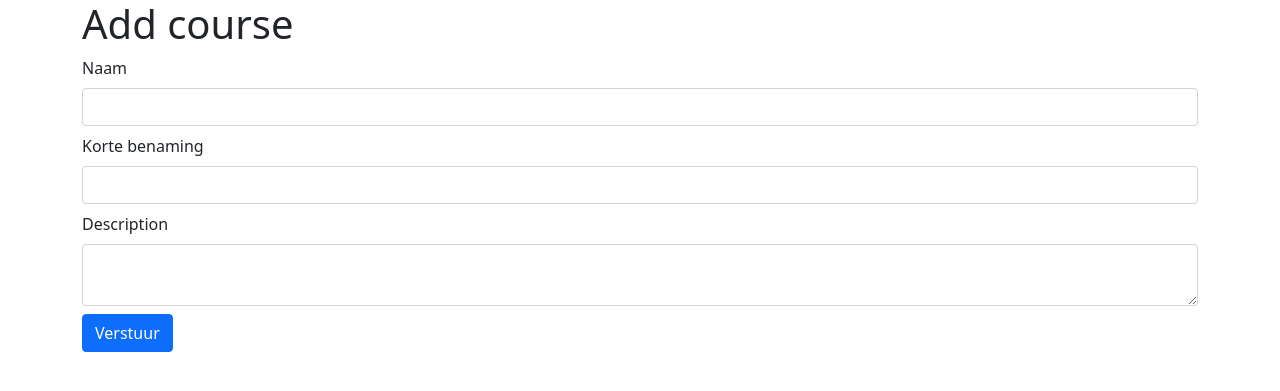
After one commit to pgmgent/datamanagment_2022_23, a PHP site: page /pgm.gent/add_course.php in a window 1280 px wide. The commit adds this page. Shown: the top 391 px of the page. Run offline with PHP 8.4, Linux system fonts and the light colour scheme.

Commit message:
add form

```diff
--- /dev/null
+++ b/week02/pgm.gent/add_course.php
@@ -0,0 +1,46 @@
+<?php
+
+include 'libs/db.php';
+
+if(isset($_POST['name'])) {
+    $sql = 'INSERT INTO courses (name, name_short, description) VALUES (:name, :name_short, :description);';
+    $pdostmnt = $db->prepare($sql);
+    $pdostmnt->execute([
+        ':name' => $_POST['name'],
+        ':name_short' => $_POST['name_short'] ?? '',
+        ':description' => $_POST['description'] ?? ''
+    ]);
+}
+
+?><!DOCTYPE html>
+<html lang="en">
+<head>
+    <meta charset="UTF-8">
+    <meta http-equiv="X-UA-Compatible" content="IE=edge">
+    <meta name="viewport" content="width=device-width, initial-scale=1.0">
+    <title>Add course</title>
+    <link href="https://cdn.jsdelivr.net/npm/bootstrap@5.0.2/dist/css/bootstrap.min.css" rel="stylesheet" integrity="sha384-EVSTQN3/azprG1Anm3QDgpJLIm9Nao0Yz1ztcQTwFspd3yD65VohhpuuCOmLASjC" crossorigin="anonymous">
+</head>
+<body>
+<div class="container">
+    <h1>Add course</h1>
+    <form method="POST">
+        <div class="mb-2">
+            <label for="name" class="form-label">Naam</label>
+            <input class="form-control" type="text" name="name" id="name" required>
+        </div>
+        <div class="mb-2">
+            <label for="name_short" class="form-label">Korte benaming</label>
+            <input class="form-control" type="text" name="name_short" id="name_short">
+        </div>
+        <div class="mb-2">
+            <label for="description" class="form-label">Description</label>
+            <textarea class="form-control" name="description" id="description"></textarea>
+        </div>
+        <button class="btn btn-primary" type="submit">Verstuur</button>
+    </form>
+</div>
+
+<script src="https://cdn.jsdelivr.net/npm/bootstrap@5.0.2/dist/js/bootstrap.bundle.min.js" integrity="sha384-MrcW6ZMFYlzcLA8Nl+NtUVF0sA7MsXsP1UyJoMp4YLEuNSfAP+JcXn/tWtIaxVXM" crossorigin="anonymous"></script>
+</body>
+</html>
--- /dev/null
+++ b/week02/pgm.gent/css/style.css
@@ -0,0 +1,6 @@
+.course {
+    border: solid 1px #666;
+    padding: 1rem;
+    margin: 1rem;
+    border-radius: 5px;
+}
--- a/week02/pgm.gent/libs/db.php
+++ b/week02/pgm.gent/libs/db.php
@@ -1,8 +1,8 @@
 <?php
 
 $dsn = 'mysql:dbname=pgm;host=127.0.0.1;port=3306';
-$user = 'pgm';
-$password = 'PGMidm4x!';
+$user = 'root';
+$password = 'secret';
 
 $db = new PDO($dsn, $user, $password);
 
--- /dev/null
+++ b/week02/pgm.gent/view/course_item.php
@@ -0,0 +1,5 @@
+<div class="course">
+    <h3><?= $course['name']; ?></h3>
+    <div><?= $course['teacher_short']; ?></div>
+    <div><?= $course['credits'] . ' stp'; ?></div>
+</div>
--- /dev/null
+++ b/week02/pgm.gent/view/teacher_options.php
@@ -0,0 +1 @@
+<option value="<?= $teacher['short_name']; ?>"><?= $teacher['firstname'] . ' ' .$teacher['lastname']; ?></option>
```
Also changed, not shown: week02/pgm.gent/index.php (+41 -1 lines).
